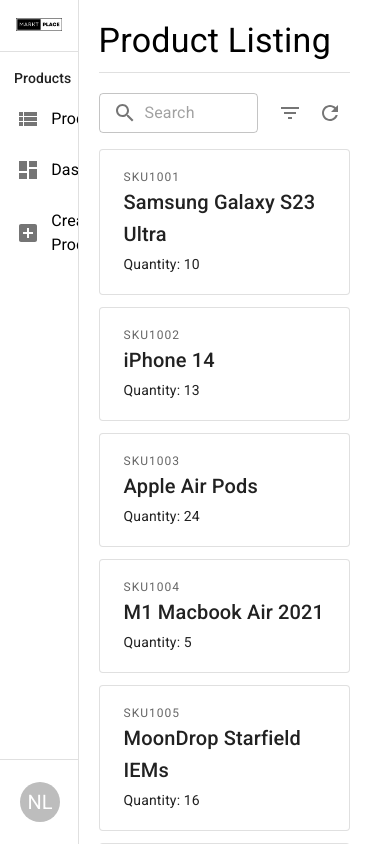
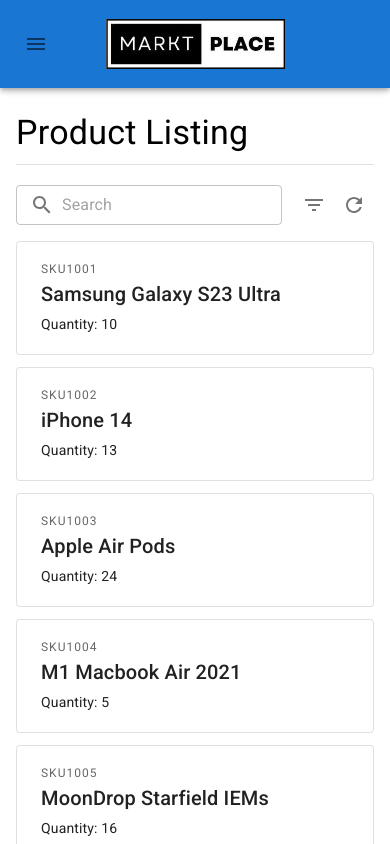
Before and after one commit to SpaceGliderr/maybank-assessment, a React (Create React App) app: page / in a window 390 px wide. Shown: the top 844 px of the page. Built offline with nearby package versions, Linux system fonts and the light colour scheme.

Commit message:
Make NavigationDrawer and PageLayout responsive

```diff
--- a/src/components/NavigationDrawer.js
+++ b/src/components/NavigationDrawer.js
@@ -1,4 +1,5 @@
 import {
+  AppBar,
   Avatar,
   Box,
   List,
@@ -8,6 +9,9 @@
   ListItemText,
   Divider,
   Drawer,
+  IconButton,
+  SwipeableDrawer,
+  Toolbar,
   Typography,
 } from "@mui/material";
 import ViewListIcon from "@mui/icons-material/ViewList";
@@ -15,8 +19,19 @@
 import DashboardIcon from "@mui/icons-material/Dashboard";
 import { Link } from "react-router-dom";
 import Logo from "../assets/marketplace-logo.jpg";
+import MenuIcon from "@mui/icons-material/Menu";
+import { useTheme } from "@mui/material/styles";
+import useMediaQuery from "@mui/material/useMediaQuery";
+import { useState } from "react";
 
 const NavigationDrawer = () => {
+  const theme = useTheme();
+  const desktop = useMediaQuery(theme.breakpoints.up("lg"));
+
+  console.log(theme.breakpoints);
+
+  const [isDrawerOpen, setIsDrawerOpen] = useState(false);
+
   const productDrawerItems = [
     { key: "products", label: "Products", href: "/", icon: <ViewListIcon /> },
     {
@@ -51,7 +66,11 @@
               style={{ textDecoration: "none", color: "initial" }}
             >
               <ListItem disablePadding sx={{ pb: "0.2em" }}>
-                <ListItemButton>
+                <ListItemButton
+                  onClick={() => {
+                    setIsDrawerOpen(false);
+                  }}
+                >
                   <ListItemIcon sx={{ minWidth: 0, mr: "0.7em" }}>
                     {item.icon}
                   </ListItemIcon>
@@ -116,6 +135,21 @@
   );
 
   return (
+    <>
+      <AppBar component="nav" position="fixed" sx={{ display: { lg: "none" } }}>
+        <Toolbar sx={{ p: "1em", justifyContent: "center" }}>
+          <IconButton
+            onClick={() => {
+              setIsDrawerOpen(true);
+            }}
+            sx={{ position: "absolute", left: "1em", pl: 0 }}
+          >
+            <MenuIcon />
+          </IconButton>
+          <Box component="img" src={Logo} sx={{ width: "50%" }} />
+        </Toolbar>
+      </AppBar>
+      {desktop ? (
         <Box
           component="nav"
           sx={{
@@ -136,6 +170,21 @@
             {drawer}
           </Drawer>
         </Box>
+      ) : (
+        <SwipeableDrawer
+          anchor="left"
+          open={isDrawerOpen}
+          onOpen={() => {
+            setIsDrawerOpen(true);
+          }}
+          onClose={() => {
+            setIsDrawerOpen(false);
+          }}
+        >
+          {drawer}
+        </SwipeableDrawer>
+      )}
+    </>
   );
 };
 
--- a/src/components/PageLayout.js
+++ b/src/components/PageLayout.js
@@ -4,9 +4,20 @@
 
 const PageLayout = () => {
   return (
-    <Box sx={{ display: "flex" }}>
+    <Box sx={{ display: { lg: "flex" } }}>
       <NavigationDrawer />
-      <Box component="div" sx={{ flex: "1 1 auto", m: "0 2.5em" }}>
+      <Box
+        component="div"
+        sx={{
+          flex: { lg: "1 1 auto" },
+          m: {
+            xs: "7em 1em 0",
+            sm: "8em 1em 0",
+            md: "10em 2em 0",
+            lg: "0 2.5em",
+          },
+        }}
+      >
         <Outlet />
       </Box>
     </Box>
```
Lines whose indentation alone changed are shown as unchanged.
